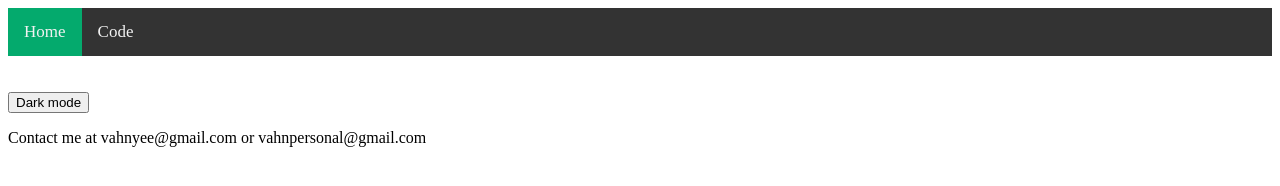
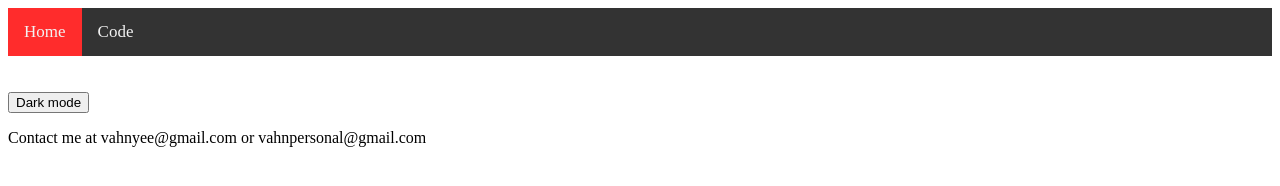
Before and after one commit to BinBinBinBinBinBinBinBinBin/BinBinBinBinBinBinBinBinBin.github.io, a plain HTML site: page index.html in a window 1280 px wide. Drawn offline with Linux system fonts and the light colour scheme.

Commit message:
change color

```diff
--- a/index.html
+++ b/index.html
@@ -9,7 +9,7 @@
 
 <div style="clear: both;"></div>
 	<div class="topnav">
-  <a class="active" href="./index.html">Home</a>
+  <a class="active" style="background-color: #ff2c2c ;" href="./index.html">Home</a>
   <a href="./thecodee.html">Code</a>
 </div>
 	<br><br></a>
--- a/web.css
+++ b/web.css
@@ -42,10 +42,12 @@ img{
 }
 
 /* Add a color to the active/current link */
-.topnav a.active {
+/*.topnav a.active {
   background-color: #04AA6D;
   color: ;
-}
+}*/
+
+
 div.gallery {
   margin: 5px;
   border: 1px solid #ccc;
```
Also changed, not shown: thecodee.html (+3 -1 lines).
